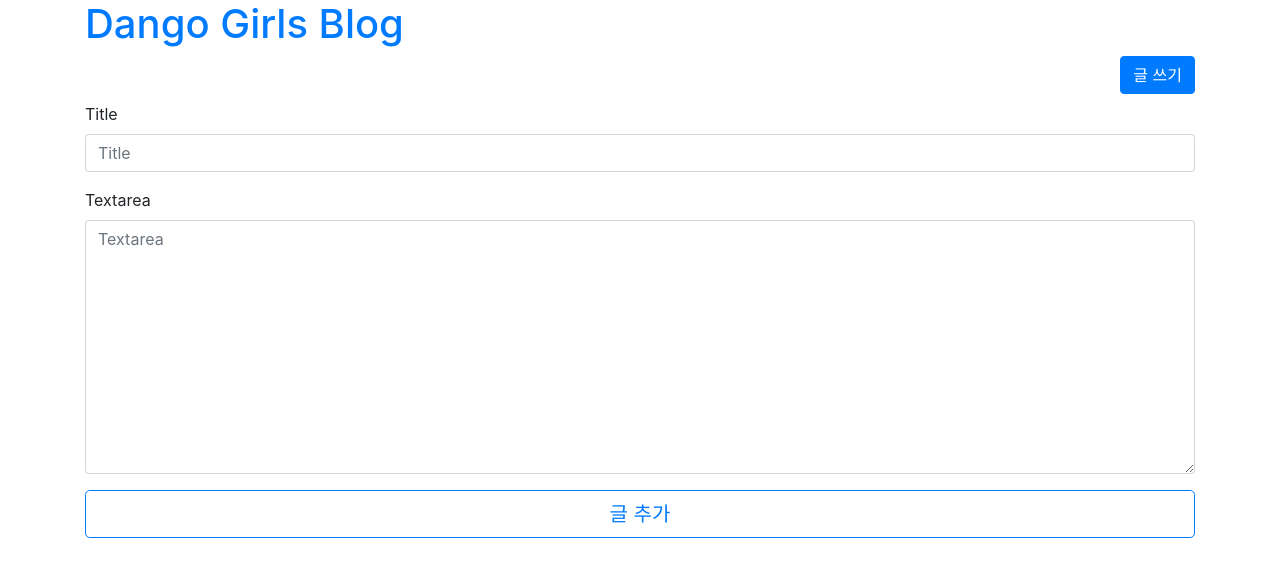
After one commit to HiFaMi/Djangogirls-tutorial, a Django app: a page that uses app/templates/blog/base.html in a window 1280 px wide. The commit adds this page. Shown: the top 577 px of the page. Run offline with Django 3.2, Linux system fonts and the light colour scheme; some libraries are stand-ins or nearby versions.

Commit message:
post_create에 POST요청이 왔을 경우 새 POST인스턴스를 생성하고결과 string을 HttpRresponse로 반환

```diff
--- a/app/blog/urls.py
+++ b/app/blog/urls.py
@@ -1,5 +1,5 @@
 from django.conf.urls import url
-from .views import post_list, post_detail
+from .views import post_list, post_detail, post_create
 
 urlpatterns = [
     # url의 첫 번째 인자: 매치될 URL정규표현식
@@ -8,4 +8,5 @@ urlpatterns = [
     #   ->  request를 받아서 response를 돌려주는 함수
     url(r'^$', post_list, name='post-list'),
     url(r'^(\d+)', post_detail, name='post-detail'),
+    url(r'^write', post_create, name='post-create')
 ]
--- a/app/blog/views.py
+++ b/app/blog/views.py
@@ -1,3 +1,4 @@
+from django.contrib.auth.models import User
 from django.http import HttpResponse
 from django.shortcuts import render
 from .models import Post
@@ -40,3 +41,15 @@ def post_detail(request, post_id):
         'post': post,
     }
     return render(request, 'blog/post_detail.html', context)
+
+
+def post_create(request):
+    if request.method == 'POST':
+        new_title = request.POST.get('title')
+        new_text = request.POST.get('text')
+        user = User.objects.get(username='mingyu')
+        new_post = Post.objects.create(author=user, title=new_title, text=new_text)
+        return HttpResponse('id:{},title:{}, text:{}'.format(new_post.id, new_post.title, new_post.text))
+
+    else:
+        return render(request, 'blog/post_create.html')
--- a/app/templates/blog/base.html
+++ b/app/templates/blog/base.html
@@ -17,8 +17,10 @@
 </head>
 <body>
     <div class="container">
-        <a href="{% url 'post-list' %}"><h1>Dango Girls Blog</h1></a>
-
+        <h1><a href="{% url 'post-list' %}">Dango Girls Blog</a></h1>
+        <div class="text-right mb-2">
+            <a class="btn btn-primary" href="{% url 'post-create' %}">글 쓰기</a>
+        </div>
         {% block content %}
         {%  endblock %}
     </div>
--- /dev/null
+++ b/app/templates/blog/post_create.html
@@ -0,0 +1,18 @@
+{% extends 'blog/base.html' %}
+{%  block content %}
+
+    <div>
+        <form action="" method="POST">
+            {% csrf_token %}
+            <div class="form-group">
+                <label for="title">Title</label>
+                <input name="title" type="text" class="form-control" placeholder="Title">
+            </div>
+            <div class="form-group">
+                <label for="text">Textarea</label>
+                <textarea  class="form-control" name="text" id="text" cols="30" rows="10" placeholder="Textarea"></textarea>
+            </div>
+            <button type="submit" class="btn btn-outline-primary btn-lg btn-block">글 추가</button>
+        </form>
+    </div>
+{% endblock %}
```
